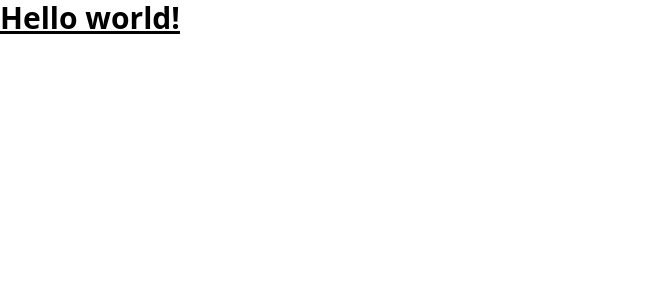
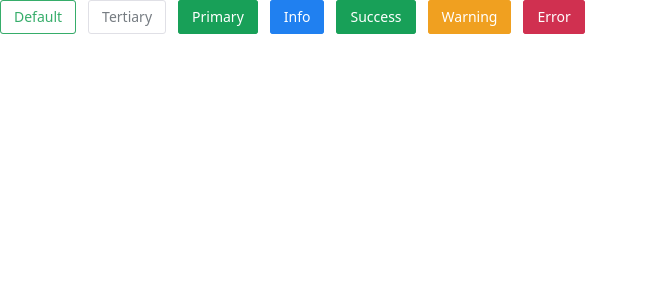
Before and after one commit to t0ngk/guto, a Vue app: page / in a window 1280 px wide. Shown: the top 300 px of the page, without its empty margins (0-648 px from the left). Built offline with nearby package versions, Linux system fonts and the light colour scheme.

Commit message:
🚧 : Test Auto import.

```diff
--- a/src/App.vue
+++ b/src/App.vue
@@ -1,13 +1,23 @@
-<script setup>
-import HelloWorld from './components/HelloWorld.vue'
-import TheWelcome from './components/TheWelcome.vue'
-</script>
-
 <template>
-  <h1 class="text-3xl font-bold underline">
-    Hello world!
-  </h1>
+  <n-space>
+    <n-button>Default</n-button>
+    <n-button type="tertiary">
+      Tertiary
+    </n-button>
+    <n-button type="primary">
+      Primary
+    </n-button>
+    <n-button type="info">
+      Info
+    </n-button>
+    <n-button type="success">
+      Success
+    </n-button>
+    <n-button type="warning">
+      Warning
+    </n-button>
+    <n-button type="error">
+      Error
+    </n-button>
+  </n-space>
 </template>
-
-<style scoped>
-</style>
```
